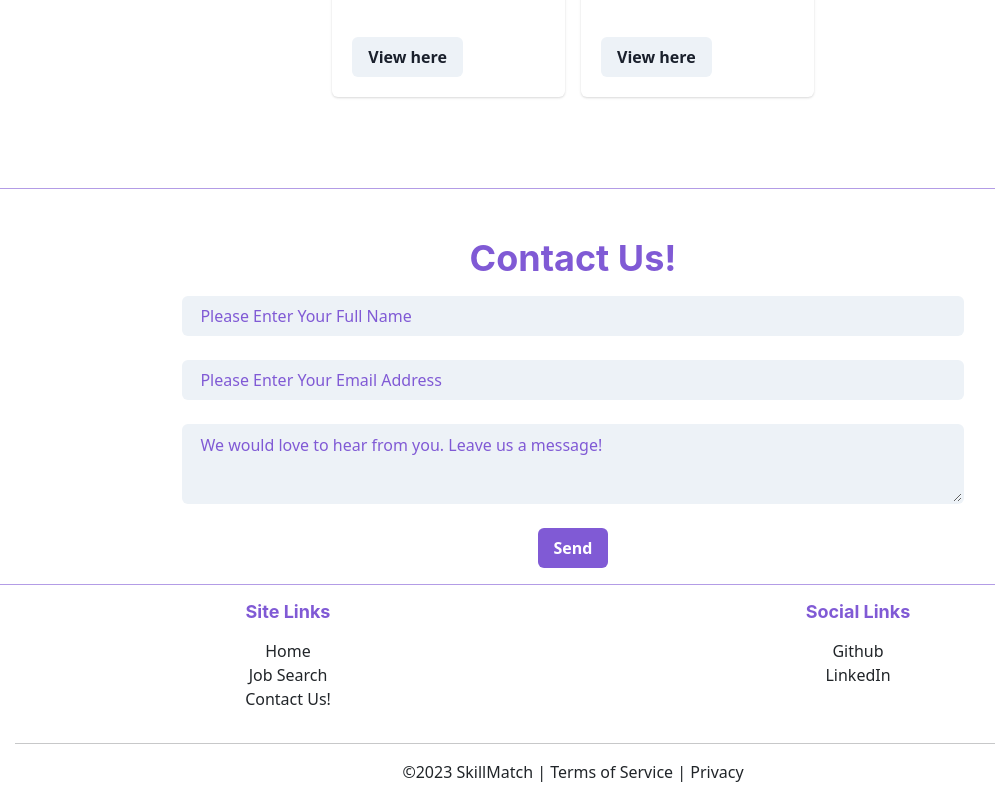
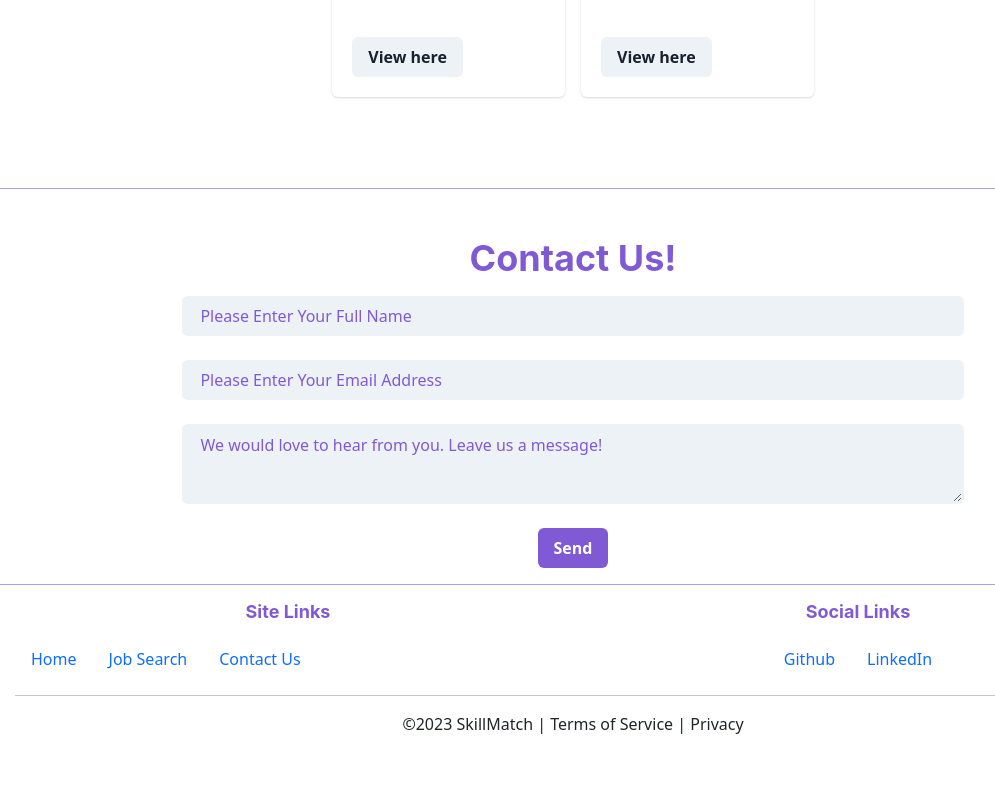
Before and after one commit to ngalvin1991/skillmatch, a React (Create React App) app: page / in a window 1280 px wide. Shown: the part 1627-2427 px from the top of the page, without its empty margins (67-1062 px from the left). After the commit the page ends 2379 px from the top, so only its background shows below. Built offline with nearby package versions, Linux system fonts and the light colour scheme.

Commit message:
added nav links into footer

```diff
--- a/src/Components/Footer/Footer.js
+++ b/src/Components/Footer/Footer.js
@@ -1,5 +1,6 @@
 import React from "react";
 import { ChakraProvider, Heading, Divider } from "@chakra-ui/react";
+import Nav from 'react-bootstrap/Nav';
 
 const Footer = () => {
  return (
@@ -11,19 +12,34 @@ const Footer = () => {
 
                 <div className="col">
                     <Heading fontSize="large" className="mb-3" color="purple.500">Site Links</Heading>
-                    <ul className="list-unstyled">
-                        <li>Home</li>
-                        <li>Job Search</li>
-                        <li>Contact Us!</li>
-                    </ul>
+                    <Nav defaultActiveKey="/home" as="li">
+                        <Nav.Item as="li">
+                            <Nav.Link href="#">Home</Nav.Link>
+                        </Nav.Item>
+                        <Nav.Item as="li">
+                            <Nav.Link eventKey="#">Job Search</Nav.Link>
+                        </Nav.Item>
+                        <Nav.Item as="li">
+                            <Nav.Link eventKey="#">Contact Us</Nav.Link>
+                        </Nav.Item>
+                    </Nav>
+
                   </div>
+
+
                   <div className="col">
                   <Heading fontSize="large" className="mb-3" color="purple.500">Social Links</Heading>
-                    <ul className="list-unstyled">
-                        <li>Github</li>
-                        <li>LinkedIn</li>
-                    </ul>
+                  <Nav defaultActiveKey="/home" as="li" className="justify-content-center" >
+                        <Nav.Item as="li">
+                            <Nav.Link href="#">Github</Nav.Link>
+                        </Nav.Item>
+                        <Nav.Item as="li">
+                            <Nav.Link eventKey="#">LinkedIn</Nav.Link>
+                        </Nav.Item>
+
+                    </Nav>
                   </div>
+
             </div>
             <hr />
             <div className="row">
```
